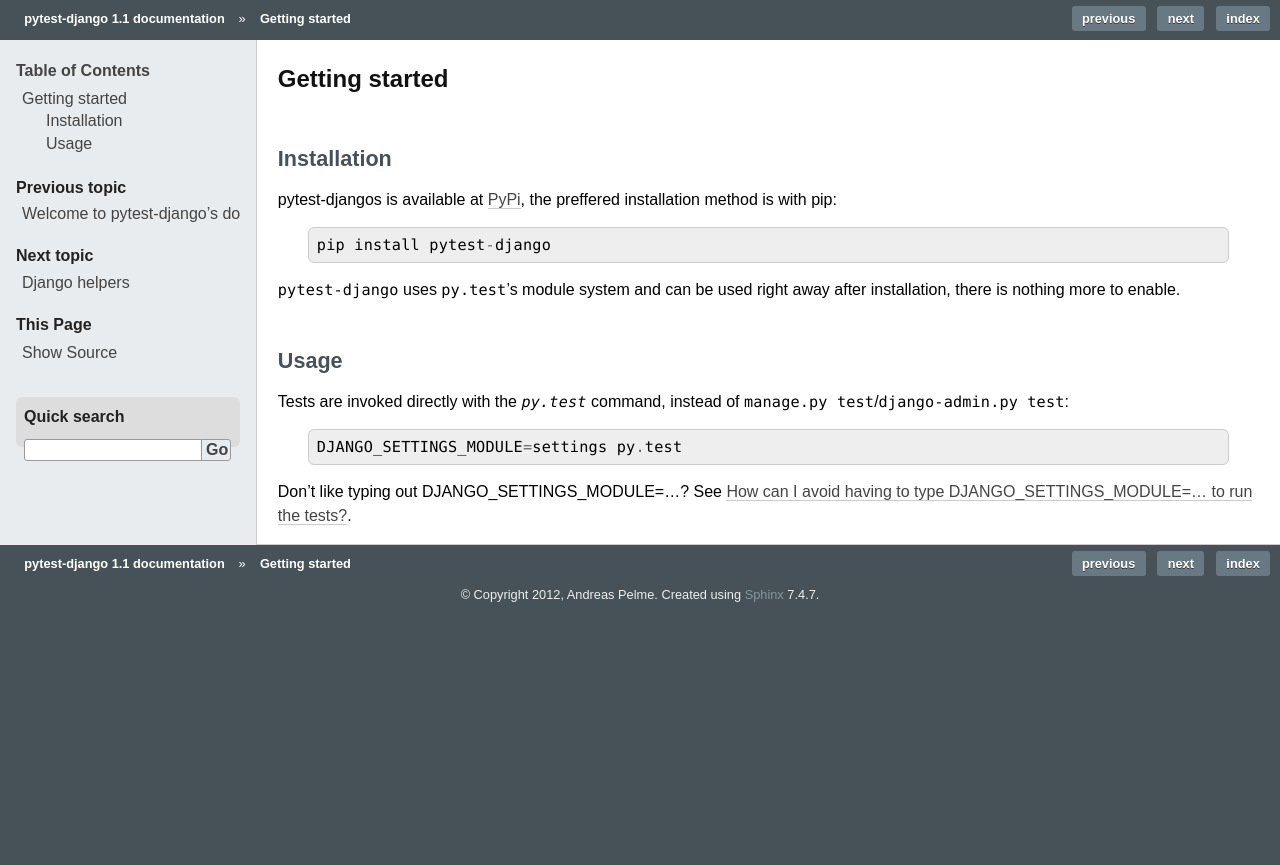
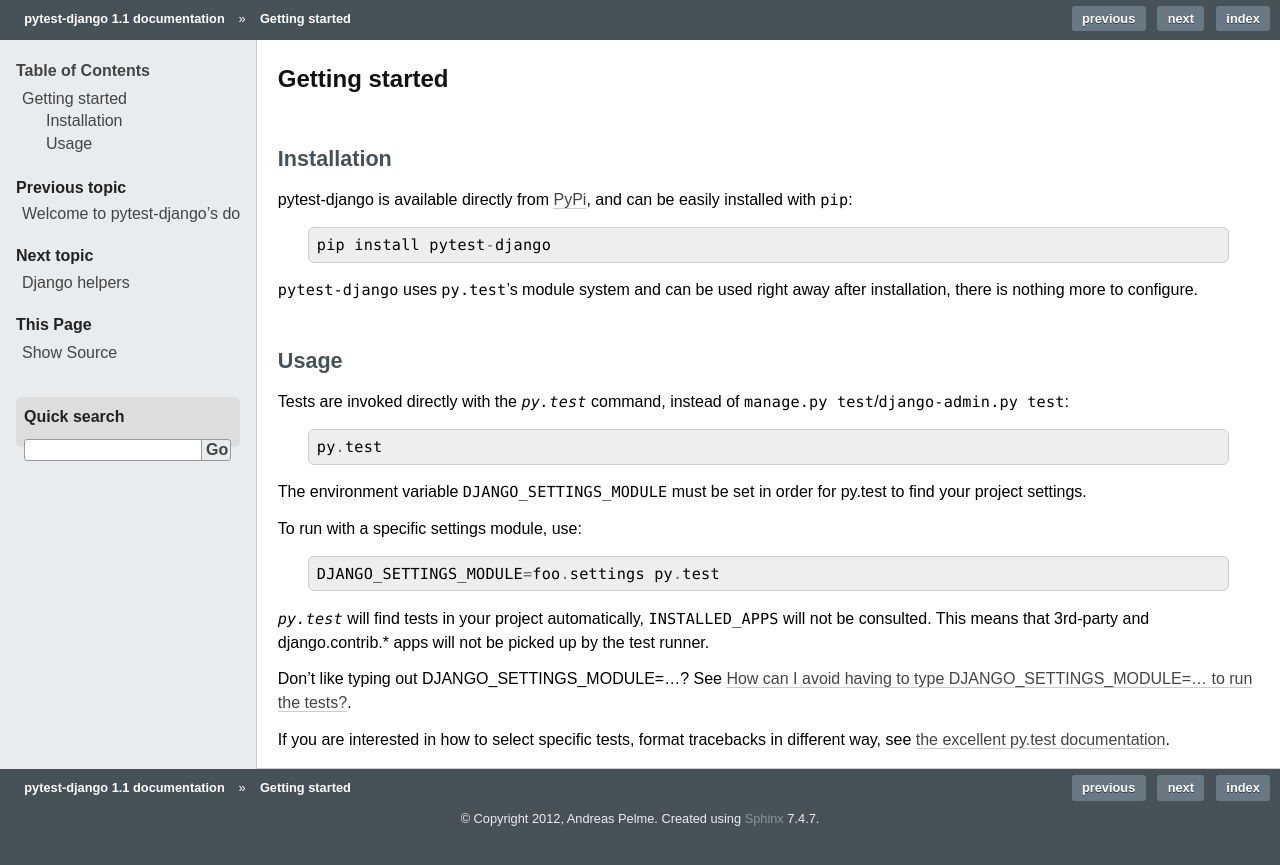
Before and after one commit to pytest-dev/pytest-django, a Sphinx documentation site: the page built from docs/tutorial.rst, in a window 1280 px wide. Shown: the top 865 px of the page. Built offline with Sphinx 7.4.7, drawn with Linux system fonts in a browser that asks for light colours.

Commit message:
More info on Usage

```diff
--- a/docs/tutorial.rst
+++ b/docs/tutorial.rst
@@ -4,18 +4,27 @@
 Installation
 ------------
 
-pytest-djangos is available at `PyPi <http://pypi.python.org/pypi/pytest-django>`_,
-the preffered installation method is with pip::
+pytest-django is available directly from `PyPi <http://pypi.python.org/pypi/pytest-django>`_, and can be easily installed with ``pip``::
 
     pip install pytest-django
 
-``pytest-django`` uses ``py.test``'s module system and can be used right away after installation, there is nothing more to enable.
+``pytest-django`` uses ``py.test``'s module system and can be used right away after installation, there is nothing more to configure.
 
 Usage
 -----
 
 Tests are invoked directly with the `py.test` command, instead of ``manage.py test``/``django-admin.py test``::
 
-    DJANGO_SETTINGS_MODULE=settings py.test
+    py.test
+
+The environment variable ``DJANGO_SETTINGS_MODULE`` must be set in order for py.test to find your project settings.
+
+To run with a specific settings module, use::
+
+    DJANGO_SETTINGS_MODULE=foo.settings py.test
+
+`py.test` will find tests in your project automatically, ``INSTALLED_APPS`` will not be consulted. This means that 3rd-party and django.contrib.* apps will not be picked up by the test runner.
 
 Don't like typing out DJANGO_SETTINGS_MODULE=...? See :ref:`faq-django-settings-module`.
+
+If you are interested in how to select specific tests, format tracebacks in different way, see `the excellent py.test documentation <http://pytest.org/>`_.
```
